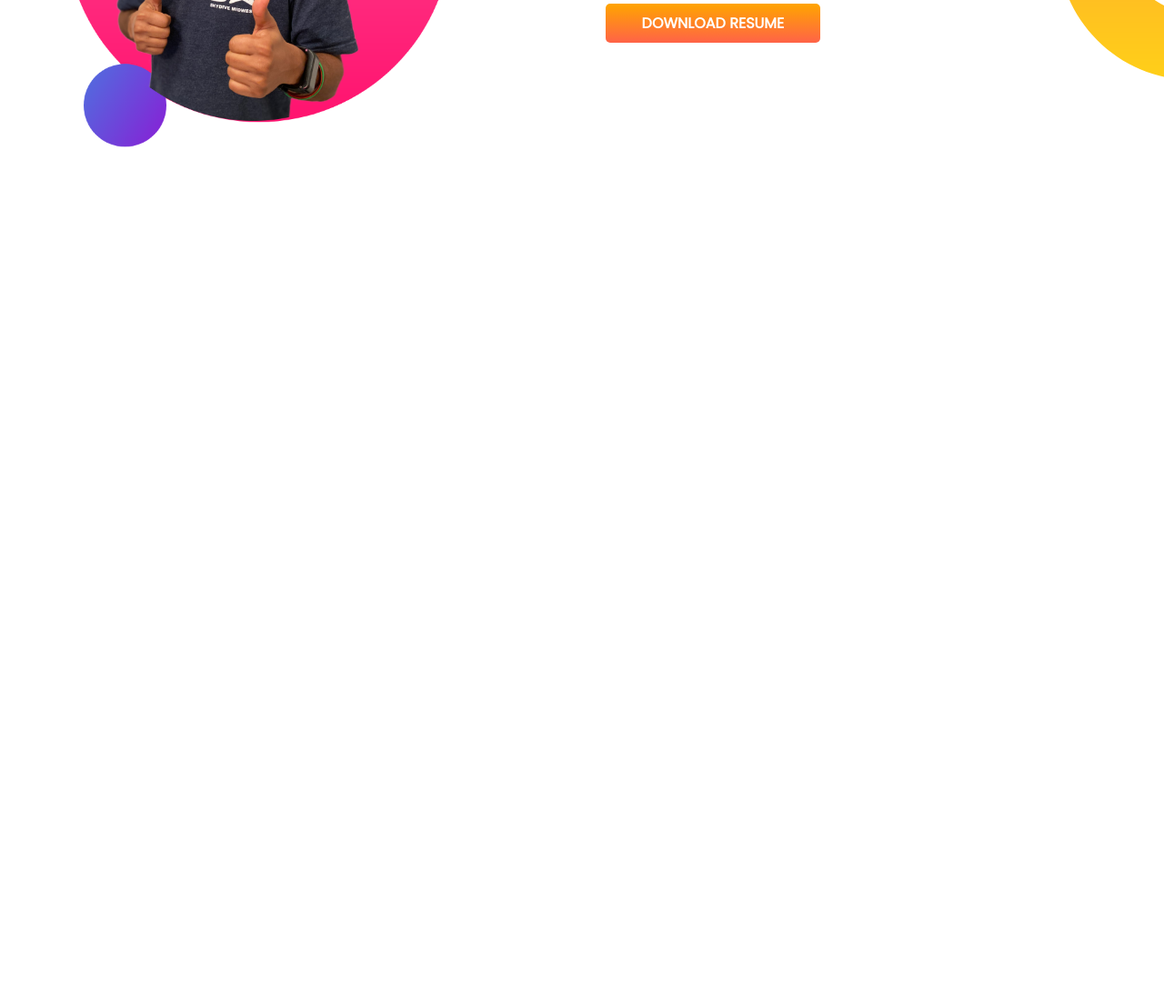
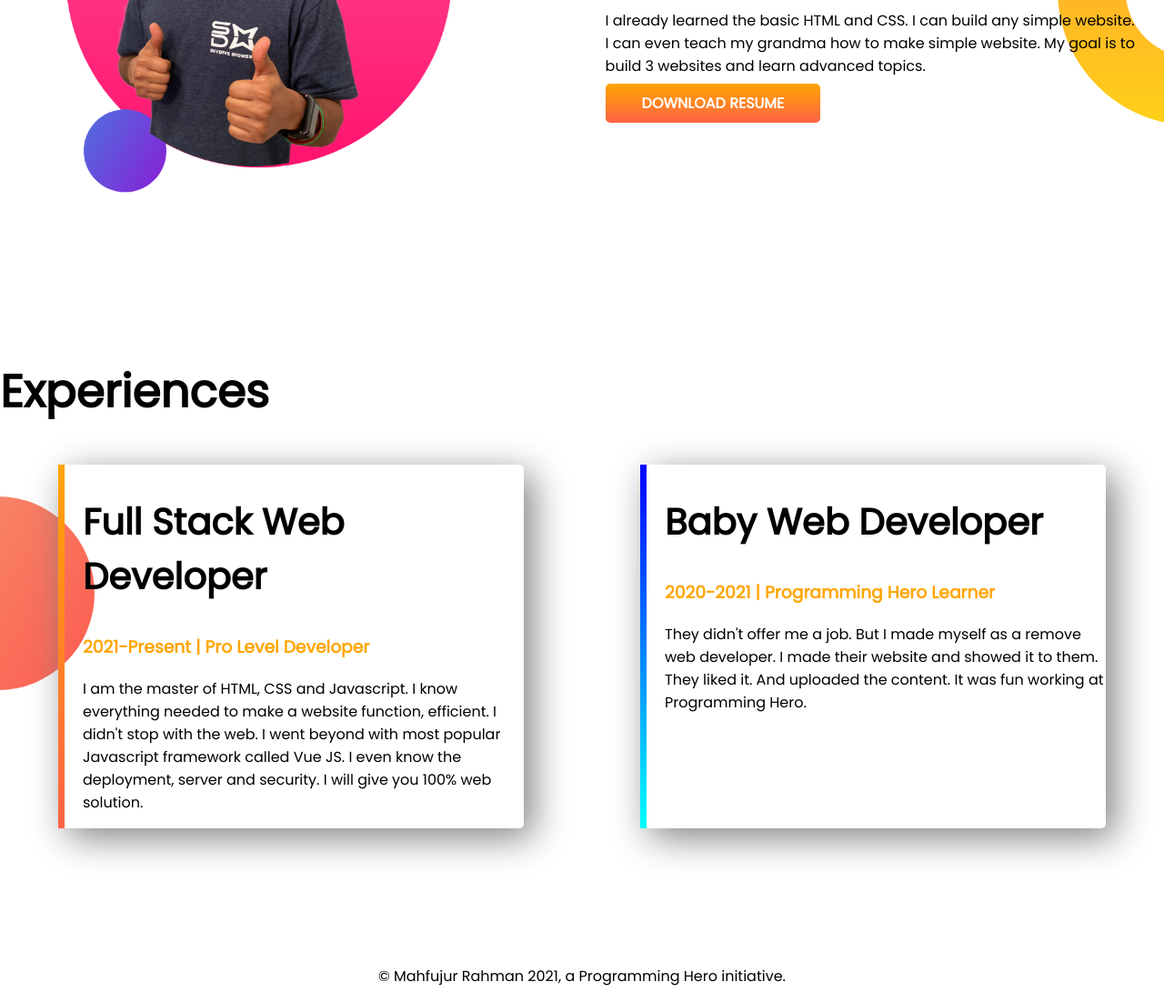
Before and after one commit to mahfujur-shohan/developer-portfolio, a plain HTML site: page index.html in a window 1280 px wide. Shown: the part 1006-2108 px from the top of the page at 91% size. Before the commit the page ends 1300 px from the top, so only its background shows below. Drawn offline with Linux system fonts and the light colour scheme.

Commit message:
project done

```diff
--- a/index.html
+++ b/index.html
@@ -13,7 +13,7 @@
 </head>
 
 <body>
-    <section class="top-banner">
+    <section class="top-banner flexible-container">
         <div class="half-width">
             <h1>Welcome To</h1>
             <h1><span class="orange-color">Mahfujur Rahman</span> World</h1>
@@ -29,7 +29,7 @@
             <img src="images/shohan-bg.png" alt="Me">
         </div>
     </section>
-    <section class="dream-big">
+    <section class="dream-big flexible-container">
         <div class="half-width">
             <img src="images/jhankar2.png" alt="">
         </div>
@@ -41,6 +41,29 @@
             <a class="link-button" target="_blank" href="">DOWNLOAD RESUME</a>
         </div>
     </section>
+    <section class="exp-area">
+        <h1>Experiences</h1>
+        <div class="flexible-container">
+            <div id="full" class="exp-item">
+                <h2>Full Stack Web Developer</h2>
+                <h3 class="orange-color">2021-Present | Pro Level Developer</h3>
+                <p>I am the master of HTML, CSS and Javascript. I know everything needed to make a website function,
+                    efficient. I didn't stop with the web. I went beyond with most popular Javascript framework called
+                    Vue
+                    JS. I even know the deployment, server and security. I will give you 100% web solution.</p>
+            </div>
+            <div id="baby" class="exp-item">
+                <h2>Baby Web Developer</h2>
+                <h3 class="orange-color">2020-2021 | Programming Hero Learner</h3>
+                <p>They didn't offer me a job. But I made myself as a remove web developer. I made their website and
+                    showed
+                    it to them. They liked it. And uploaded the content. It was fun working at Programming Hero.</p>
+            </div>
+        </div>
+    </section>
+    <footer>
+        <p>© Mahfujur Rahman 2021, a Programming Hero initiative.</p>
+    </footer>
 </body>
 
 </html>
--- a/style.css
+++ b/style.css
@@ -5,12 +5,15 @@ body{
 h1{
     font-size: 50px;
 }
+h2{
+    font-size: 40px;
+}
 .orange-color{
     color: orange;
 }
-section{
+.flexible-container{
     display: flex;
-    margin-bottom: 100px;
+    margin-bottom: 150px;
 }
 .half-width{
     width: 50%;
@@ -36,3 +39,29 @@ section{
     background-repeat: no-repeat;
     background-position: right;
 }
+.exp-item{
+    width: 40%;
+    margin-left: 5%;
+    margin-right: 5%;
+    padding-left: 20px;
+    border-radius: 5px;
+    box-shadow: 10px 10px 40px gray;
+}
+.exp-area{
+    background-image: url(images/exp-bg.png);
+    background-repeat: no-repeat;
+    background-position: left;
+}
+#full{
+    border-left: 7px solid;
+    border-image: linear-gradient(orange,tomato);
+    border-image-slice: 1;
+}
+#baby{
+    border-left: 7px solid;
+    border-image: linear-gradient(blue,cyan);
+    border-image-slice: 1;
+}
+footer p{
+    text-align: center;
+}
```
Also changed, not shown: 4 other files.
